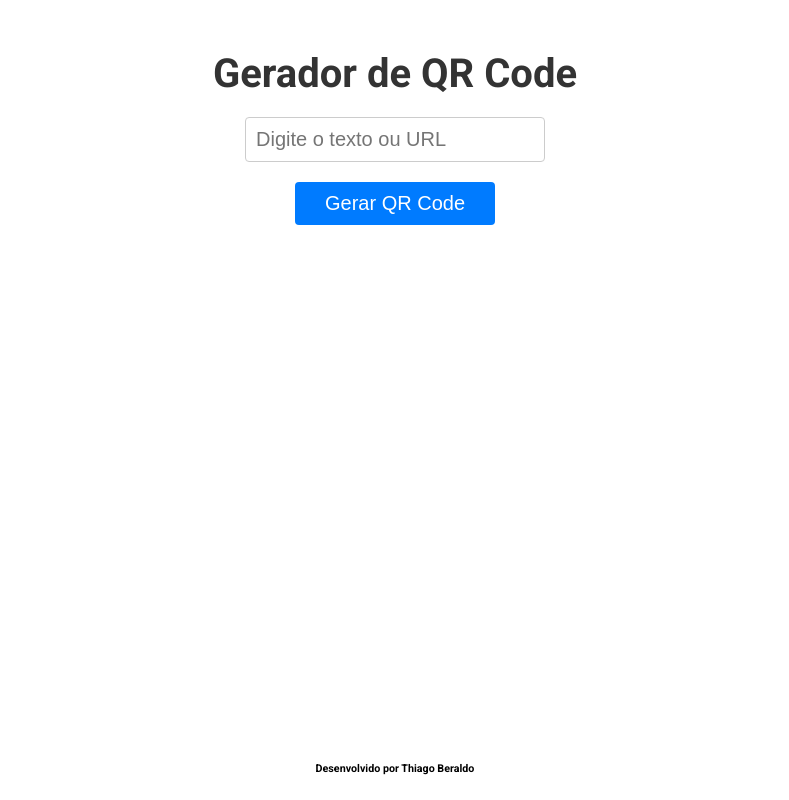
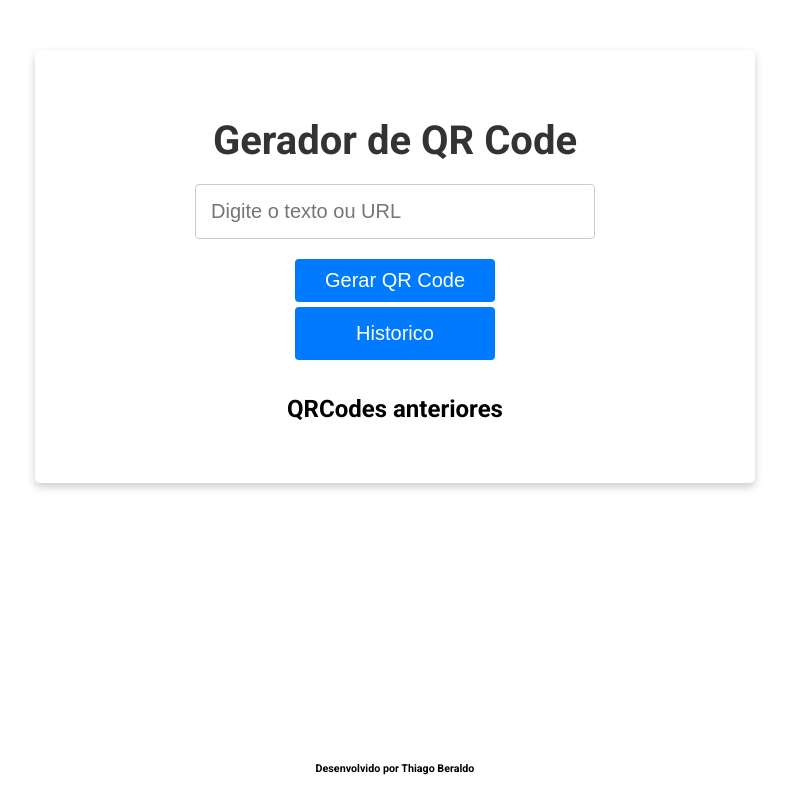
Before and after one commit to lenx0/QRCode-generator, a React (Vite) app: page / in a window 1280 px wide. Shown: the whole page, without its empty margins (245-1034 px from the left). Built offline with nearby package versions, Linux system fonts and the light colour scheme.

Commit message:
qrcode-history

```diff
--- a/src/App.css
+++ b/src/App.css
@@ -11,6 +11,18 @@ body {
   background-color: #f0f0f0;
   padding: 20px;
   box-sizing: border-box;
+}
+
+.app-container {
+  display: flex;
+  justify-content: center;
+}
+
+.qrcode-container {
+  width: 50%;
+  padding: 40px;
+  box-shadow: 0 4px 8px rgba(0, 0, 0, 0.2);
+  border-radius: 5px;
 }
 
 h1 {
--- a/src/App.tsx
+++ b/src/App.tsx
@@ -1,13 +1,13 @@
-import QRCode from "./QRCode"
-import "./App.css"
-import Footer from "./Components/Footer"
+import QRCode from './QRCode'
+import './App.css'
+import Footer from './Components/Footer'
 
-function App() {
+function App () {
   return (
-    <>
-    <QRCode />
-    <Footer />
-    </>
+    <div className='app-container'>
+      <QRCode />
+      <Footer />
+    </div>
   )
 }
 
--- a/src/Components/Footer.tsx
+++ b/src/Components/Footer.tsx
@@ -1,6 +1,6 @@
 const Footer = () => {
     return (
-        <div style={{ width: "100vw", textAlign: "center", position: "absolute", bottom: 0}}>
+        <div style={{ width: "100%", textAlign: "center", position: "absolute", bottom: 0}}>
             <h6>Desenvolvido por Thiago Beraldo</h6>
         </div>
     )
--- a/src/QRCode.tsx
+++ b/src/QRCode.tsx
@@ -1,37 +1,61 @@
-import React, { useState, ChangeEvent } from 'react';
-import QRCode from 'qrcode.react';
+import React, { useState } from 'react'
+import QRCode from 'qrcode.react'
 
 const QRCodeGenerator: React.FC = () => {
-  const [inputText, setInputText] = useState<string>('');
-  const [qrCodeValue, setQrCodeValue] = useState<string>('');
+  const [inputText, setInputText] = useState<string>('')
+  const [qrCodeValue, setQrCodeValue] = useState<string>('')
+  const [qrCodesHistory, setQrCodesHistory] = useState<string[]>(() => {
+    const storedCodes = localStorage.getItem('qrcodes')
+    return storedCodes ? JSON.parse(storedCodes) : []
+  })
 
-  const handleChange = (e: ChangeEvent<HTMLInputElement>) => {
-    setInputText(e.target.value);
-  };
+  const handleChange = (e: React.ChangeEvent<HTMLInputElement>) => {
+    setInputText(e.target.value)
+  }
 
   const generateQRCode = () => {
-    setQrCodeValue(inputText);
-  };
+    setQrCodeValue(inputText)
+    const updatedHistory = [...qrCodesHistory, inputText]
+    setQrCodesHistory(updatedHistory)
+    localStorage.setItem('qrcodes', JSON.stringify(updatedHistory))
+  }
 
   return (
-    <div style={{ textAlign: 'center', marginTop: '50px' }}>
+    <div
+      className='qrcode-container'
+      style={{ textAlign: 'center', marginTop: '50px' }}
+    >
       <h1>Gerador de QR Code</h1>
       <input
-        type="text"
+        type='text'
         value={inputText}
         onChange={handleChange}
-        placeholder="Digite o texto ou URL"
-        style={{ padding: '10px', width: '300px', marginBottom: '20px' }}
+        placeholder='Digite o texto ou URL'
       />
       <br />
-      <button onClick={generateQRCode} style={{ padding: '10px 20px', cursor: 'pointer' }}>
+      <button
+        onClick={generateQRCode}
+        style={{ padding: '10px 20px' }}
+      >
         Gerar QR Code
       </button>
+      <div style={{ padding: 5 }}>
+        <button>Historico</button>
+      </div>
       <div style={{ marginTop: '30px' }}>
         {qrCodeValue && <QRCode value={qrCodeValue} />}
       </div>
+      <div>
+        <h2>QRCodes anteriores</h2>
+        {qrCodesHistory.map((code, index) => (
+          <div key={index} style={{ marginBottom: '10px' }}>
+            <QRCode value={code} />
+            <p>{code}</p>
+          </div>
+        ))}
+      </div>
     </div>
-  );
-};
+  )
+}
 
-export default QRCodeGenerator;
+export default QRCodeGenerator
```
Also changed, not shown: src/QRCodeHistory.tsx (added, +8 -0 lines).
